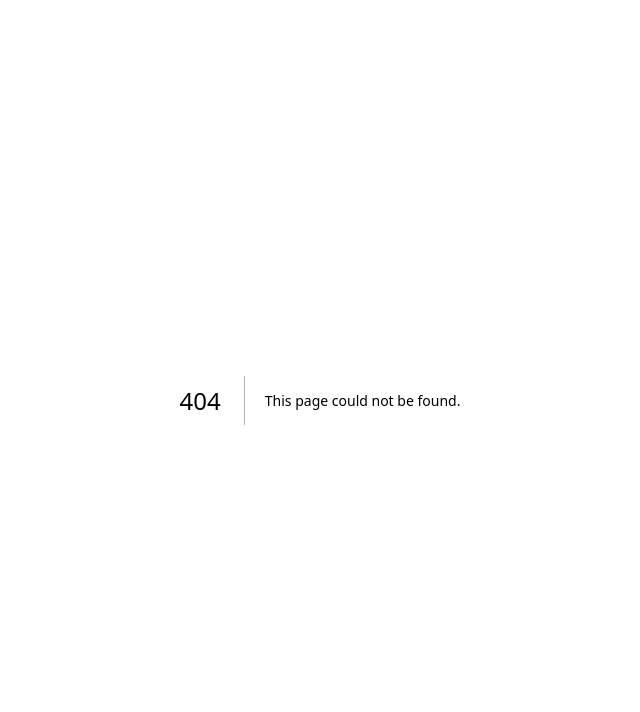
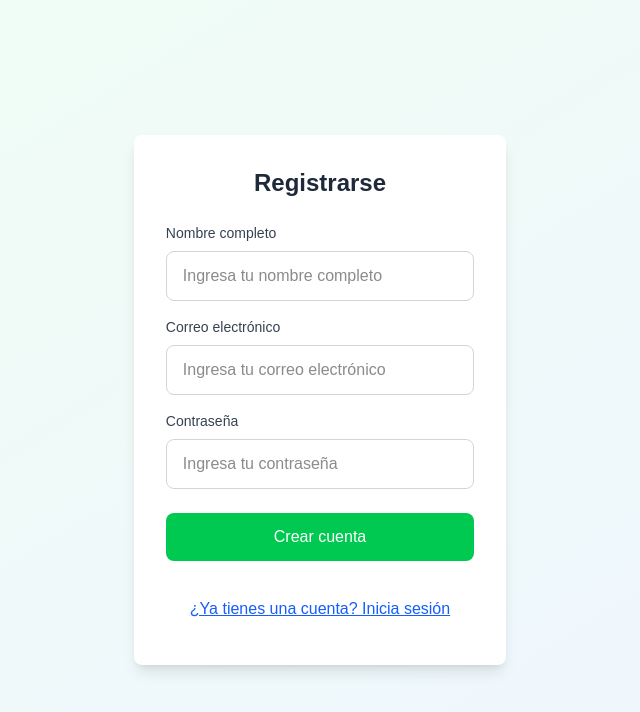
Before and after one commit to 2023JoshuaP/EmilyTalks-Frontend, a Next.js app: page /register in a window 1280 px wide. Before the commit this address had no page. Shown: the top 712 px of the page, without its empty margins (320-960 px from the left). Built offline with nearby package versions, Linux system fonts and the light colour scheme.

Commit message:
Implemented authentication screens.

```diff
--- /dev/null
+++ b/src/app/(flow)/login/page.tsx
@@ -0,0 +1,24 @@
+"use client"
+
+import { useRouter } from "next/navigation"
+import AuthForm from "@/components/molecules/AuthForm"
+
+export default function LoginPage() {
+  const router = useRouter()
+
+  const handleSubmit = () => {
+    router.push("/home")
+  }
+
+  const handleToggle = () => {
+    router.push("/register")
+  }
+
+  return (
+    <div className="min-h-screen bg-gradient-to-br from-green-50 to-blue-50 flex items-center justify-center p-4">
+      <div className="bg-white rounded-lg shadow-lg p-8">
+        <AuthForm type="login" onSubmit={handleSubmit} onToggle={handleToggle} />
+      </div>
+    </div>
+  )
+}
--- /dev/null
+++ b/src/app/(flow)/register/page.tsx
@@ -0,0 +1,24 @@
+"use client"
+
+import { useRouter } from "next/navigation"
+import AuthForm from "@/components/molecules/AuthForm"
+
+export default function RegisterPage() {
+  const router = useRouter()
+
+  const handleSubmit = () => {
+    router.push("/home")
+  }
+
+  const handleToggle = () => {
+    router.push("/login")
+  }
+
+  return (
+    <div className="min-h-screen bg-gradient-to-br from-green-50 to-blue-50 flex items-center justify-center p-4">
+      <div className="bg-white rounded-lg shadow-lg p-8">
+        <AuthForm type="register" onSubmit={handleSubmit} onToggle={handleToggle} />
+      </div>
+    </div>
+  )
+}
```
